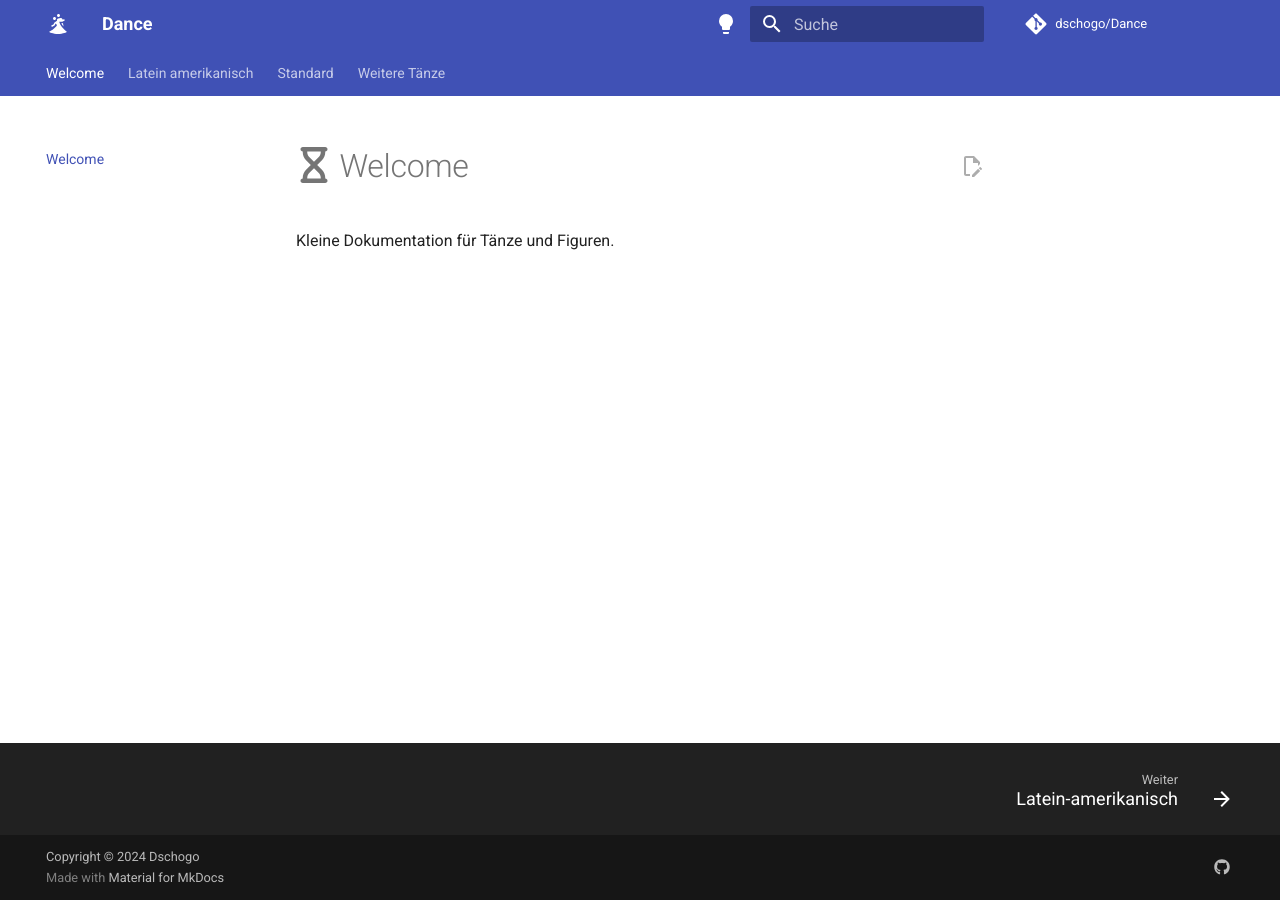
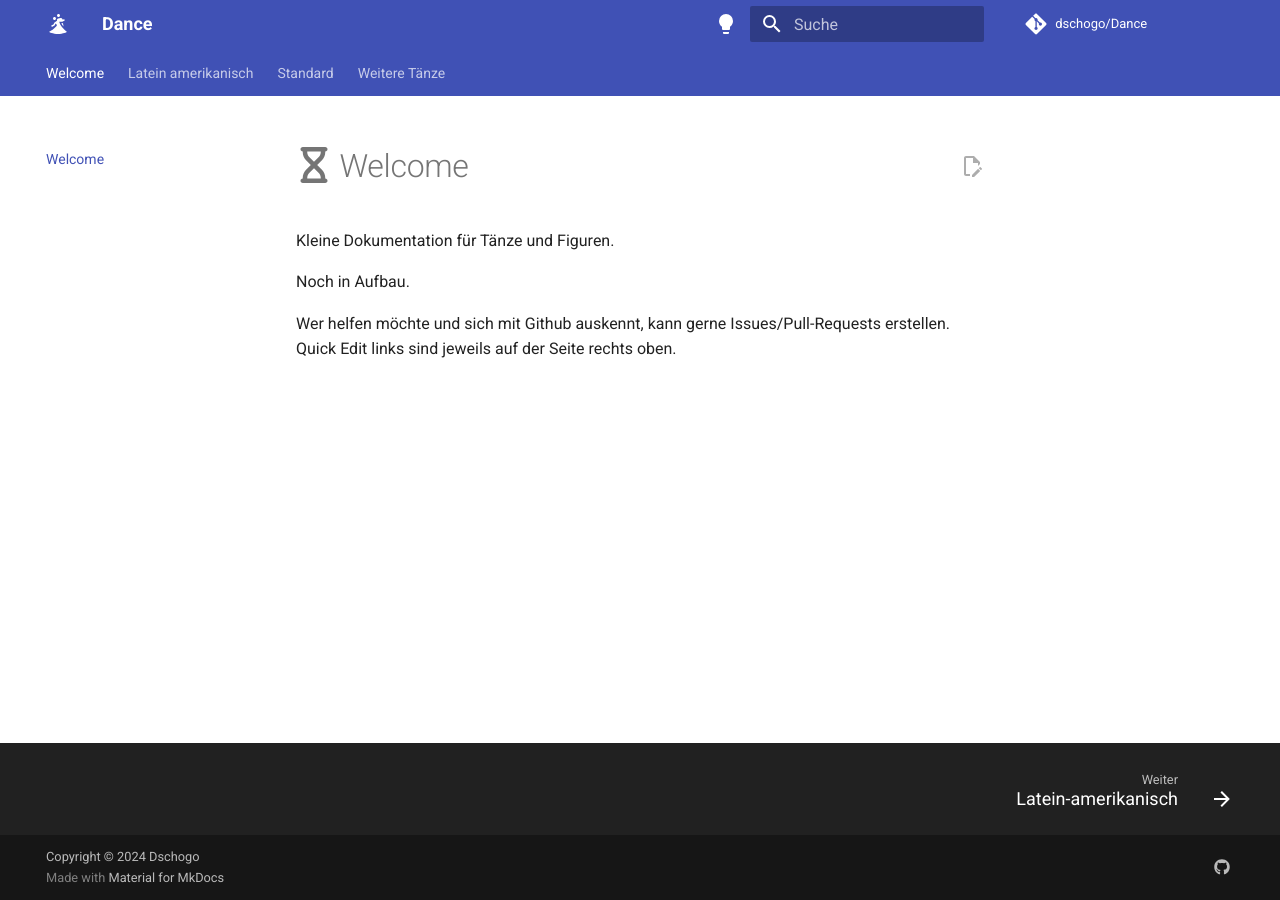
Before and after one commit to Dschogo/Dance, an MkDocs documentation site: the page built from docs/index.md, in a window 1280 px wide. Built offline with MkDocs 1.6.1 and Material for MkDocs 9.7.7, drawn with Linux system fonts in a browser that asks for light colours; comment, search, counter and statistics services are not loaded.

```diff
--- a/docs/index.md
+++ b/docs/index.md
@@ -1,3 +1,8 @@
 # :fontawesome-solid-hourglass: Welcome
 
 Kleine Dokumentation für Tänze und Figuren.
+
+
+Noch in Aufbau.
+
+Wer helfen möchte und sich mit Github auskennt, kann gerne Issues/Pull-Requests erstellen. Quick Edit links sind jeweils auf der Seite rechts oben.
```
